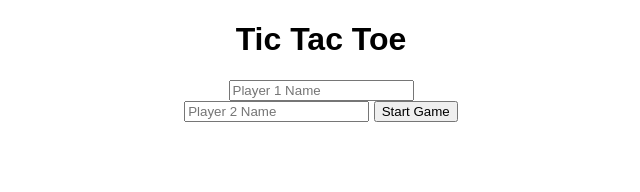
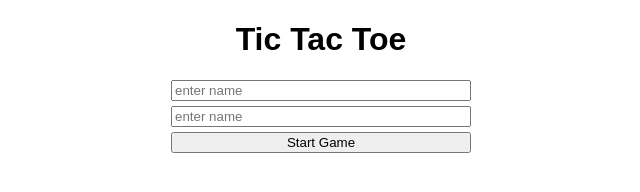
Before and after one commit to acciojob/tictactoe-6395728950, a website: page main.html in a window 1280 px wide. Shown: the whole page, without its empty margins (319-959 px from the left). Drawn offline with Linux system fonts and the light colour scheme.

Commit message:
created a submission

```diff
--- a/main.html
+++ b/main.html
@@ -1,4 +1,4 @@
-<!DOCTYPE html>
+
 <!DOCTYPE html>
 <html lang="en">
 <head>
@@ -35,14 +35,19 @@
             margin-top: 20px;
             font-size: 1.2em;
         }
+		#setup{
+			display:flex;
+			flex-direction:column;
+			gap: 5px;
+		}
     </style>
 </head>
 <body>
     <div class="container">
         <h1>Tic Tac Toe</h1>
         <div id="setup">
-            <input type="text" id="player-1" placeholder="Player 1 Name">
-            <input type="text" id="player-2" placeholder="Player 2 Name">
+            <input type="text" id="player-1" placeholder="enter name">
+            <input type="text" id="player-2" placeholder="enter name">
             <button id="submit">Start Game</button>
         </div>
         <div id="game" style="display:none;">
@@ -87,12 +92,22 @@
                 cell.textContent = currentSymbol;
                 cells[i - 1] = currentSymbol;
                 filledCells++; // Increment the counter here
-                if (checkWin(cells, currentSymbol)) {
-                    message.textContent = `${currentPlayer} congratulations you won!`;
+ if (filledCells>4 && checkWin(cells, currentSymbol)) {
+	   message.textContent = `${currentPlayer} congratulations you won!`;
                     document.querySelectorAll(".cell").forEach(cell => cell.style.pointerEvents = "none");
+// 					setTimeout(() => {
+
+//                   document.getElementById("setup").style.display = "block";
+//             document.getElementById("game").style.display = "none";
+// }, 2000);
+
+
+
                     return;
                 } else if (filledCells === 9) { // Check for draw here
                     message.textContent = "It's a draw!";
+					  document.querySelectorAll(".cell").forEach(cell => cell.style.pointerEvents = "none");
+
                     return;
                 }
                 currentPlayer = (currentPlayer === player1) ? player2 : player1;
```
